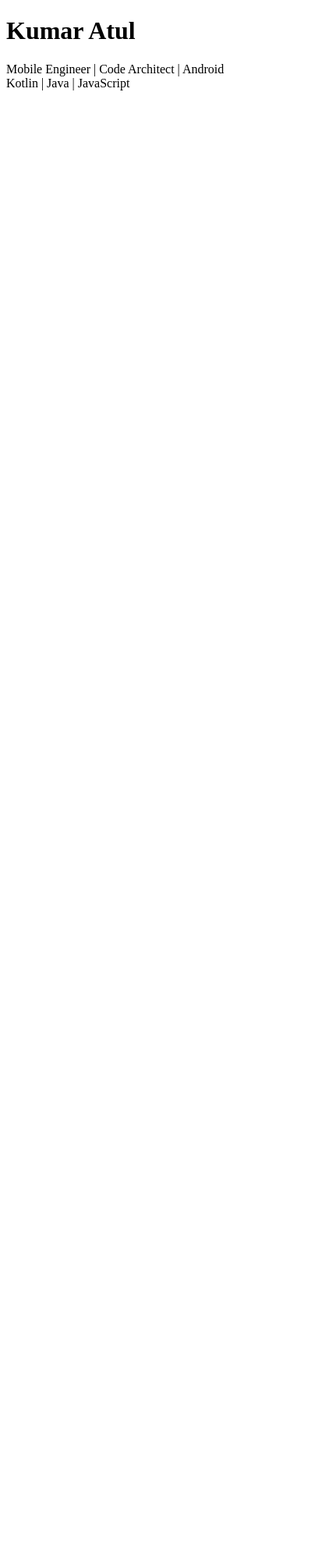
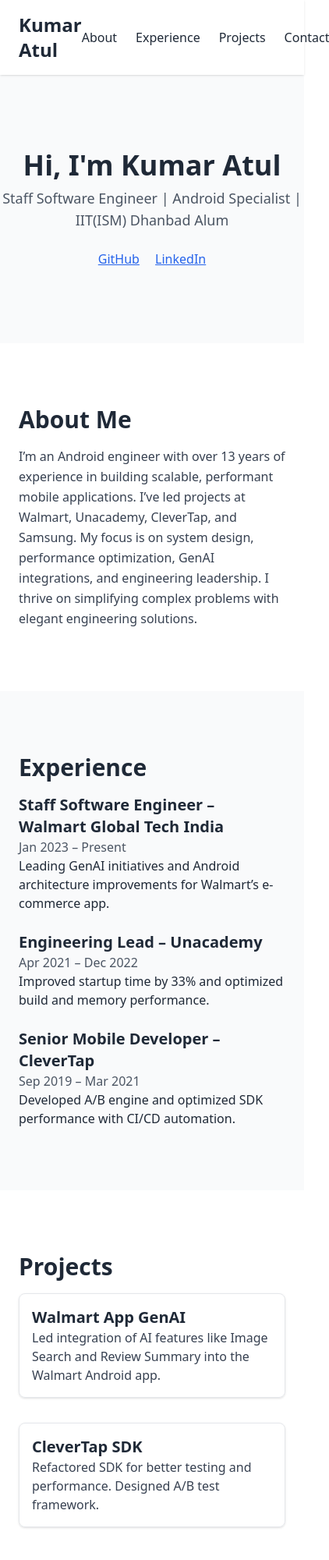
Before and after one commit to kratuldev/kratuldev.github.io, a plain HTML site: page index.html in a window 390 px wide. Shown: the top 2000 px of the page at 78% size, 422 px wide, since content can reach past the window. Before the commit the page ends 844 px from the top, so only its background shows below. Drawn offline with nearby package versions, Linux system fonts and the light colour scheme.

Commit message:
Update index.html

```diff
--- a/index.html
+++ b/index.html
@@ -1,27 +1,98 @@
-<!DOCTYPE HTML>
+<!DOCTYPE html>
+<html lang="en">
 
-<html>
 <head>
-    <title>Kumar Atul</title>
-    <meta charset="utf-8" />
-    <meta name="viewport" content="width=device-width, initial-scale=1, user-scalable=no" />
-   <!-- <link rel="stylesheet" href="assets/css/main.css" />-->
-   <!--  <link rel="icon" href="images/favicon.png" type="images/favicon.png" sizes="16x16">-->
-
+  <meta charset="UTF-8" />
+  <meta name="viewport" content="width=device-width, initial-scale=1.0" />
+  <title>Kumar Atul • Android Engineer</title>
+  <script src="https://cdn.tailwindcss.com"></script>
+  <style>
+    html {
+      scroll-behavior: smooth;
+    }
+  </style>
 </head>
 
-<body class="is-preload">
+<body class="bg-white text-gray-800 font-sans">
+  <!-- Header -->
+  <header class="sticky top-0 bg-white shadow z-10">
+    <nav class="max-w-7xl mx-auto flex justify-between items-center py-4 px-6">
+      <h1 class="text-2xl font-bold">Kumar Atul</h1>
+      <ul class="flex gap-6">
+        <li><a href="#about" class="hover:text-blue-600">About</a></li>
+        <li><a href="#experience" class="hover:text-blue-600">Experience</a></li>
+        <li><a href="#projects" class="hover:text-blue-600">Projects</a></li>
+        <li><a href="#contact" class="hover:text-blue-600">Contact</a></li>
+      </ul>
+    </nav>
+  </header>
 
-    <!-- Header -->
-    <header id="header">
-        <div class="inner">
-           <!--  <a href="#" class="image avatar"><img src="images/avatar.jpg" alt="" /></a>-->
-            <h1>
-                <strong>Kumar Atul</strong>
-            </h1>
-            Mobile Engineer | Code Architect | Android <br /> Kotlin | Java | JavaScript
-        </div>
-    </header>
+  <!-- Hero -->
+  <section class="text-center py-24 bg-gray-50">
+    <h2 class="text-4xl font-bold mb-2">Hi, I'm Kumar Atul</h2>
+    <p class="text-lg text-gray-600 mb-6">Staff Software Engineer | Android Specialist | IIT(ISM) Dhanbad Alum</p>
+    <div class="space-x-4">
+      <a href="https://github.com/kratuldev" class="text-blue-600 underline">GitHub</a>
+      <a href="https://linkedin.com/in/kumar-atul" class="text-blue-600 underline">LinkedIn</a>
+    </div>
+  </section>
 
+  <!-- About -->
+  <section id="about" class="py-20 px-6 max-w-5xl mx-auto">
+    <h3 class="text-3xl font-semibold mb-4">About Me</h3>
+    <p class="text-gray-700 leading-relaxed">
+      I’m an Android engineer with over 13 years of experience in building scalable, performant mobile applications. I’ve led projects at Walmart, Unacademy, CleverTap, and Samsung. My focus is on system design, performance optimization, GenAI integrations, and engineering leadership. I thrive on simplifying complex problems with elegant engineering solutions.
+    </p>
+  </section>
+
+  <!-- Experience -->
+  <section id="experience" class="py-20 px-6 bg-gray-50 max-w-5xl mx-auto">
+    <h3 class="text-3xl font-semibold mb-4">Experience</h3>
+    <ul class="space-y-6">
+      <li>
+        <h4 class="text-xl font-bold">Staff Software Engineer – Walmart Global Tech India</h4>
+        <p class="text-gray-600">Jan 2023 – Present</p>
+        <p>Leading GenAI initiatives and Android architecture improvements for Walmart’s e-commerce app.</p>
+      </li>
+      <li>
+        <h4 class="text-xl font-bold">Engineering Lead – Unacademy</h4>
+        <p class="text-gray-600">Apr 2021 – Dec 2022</p>
+        <p>Improved startup time by 33% and optimized build and memory performance.</p>
+      </li>
+      <li>
+        <h4 class="text-xl font-bold">Senior Mobile Developer – CleverTap</h4>
+        <p class="text-gray-600">Sep 2019 – Mar 2021</p>
+        <p>Developed A/B engine and optimized SDK performance with CI/CD automation.</p>
+      </li>
+    </ul>
+  </section>
+
+  <!-- Projects -->
+  <section id="projects" class="py-20 px-6 max-w-5xl mx-auto">
+    <h3 class="text-3xl font-semibold mb-4">Projects</h3>
+    <div class="grid md:grid-cols-2 gap-8">
+      <div class="border rounded-lg p-4 shadow">
+        <h4 class="text-xl font-bold">Walmart App GenAI</h4>
+        <p class="text-gray-700">Led integration of AI features like Image Search and Review Summary into the Walmart Android app.</p>
+      </div>
+      <div class="border rounded-lg p-4 shadow">
+        <h4 class="text-xl font-bold">CleverTap SDK</h4>
+        <p class="text-gray-700">Refactored SDK for better testing and performance. Designed A/B test framework.</p>
+      </div>
+    </div>
+  </section>
+
+  <!-- Contact -->
+  <section id="contact" class="py-20 px-6 text-center bg-gray-100">
+    <h3 class="text-3xl font-semibold mb-4">Get in Touch</h3>
+    <p class="text-gray-700 mb-2">Email: <a href="mailto:kumaratul.me@gmail.com" class="text-blue-600 underline">kumaratul.me@gmail.com</a></p>
+    <p class="text-gray-700">LinkedIn: <a href="https://linkedin.com/in/kumar-atul" class="text-blue-600 underline">@kumar-atul</a></p>
+  </section>
+
+  <!-- Footer -->
+  <footer class="text-center py-6 bg-white border-t">
+    <p class="text-gray-500">© 2025 Kumar Atul. All rights reserved.</p>
+  </footer>
 </body>
+
 </html>
```
